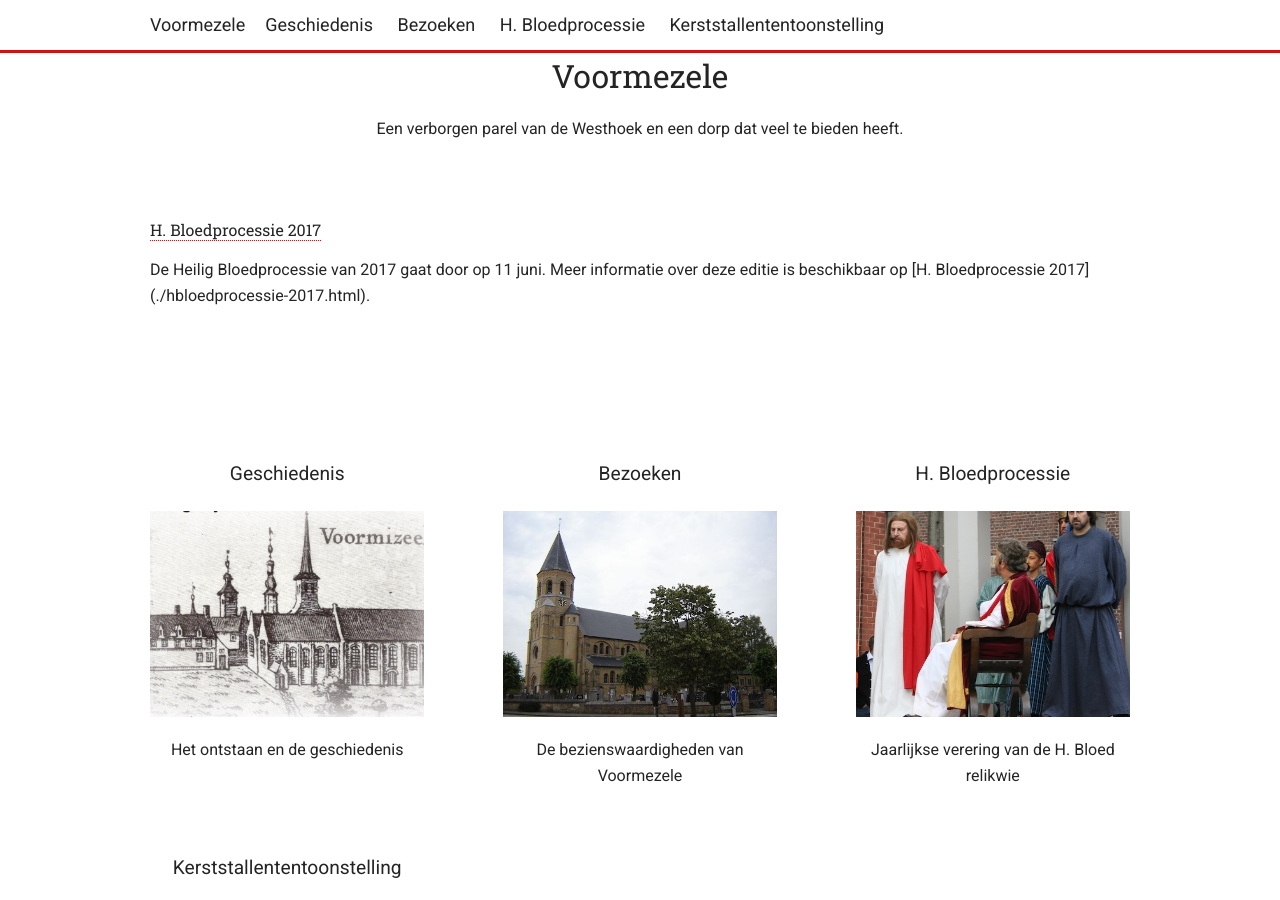
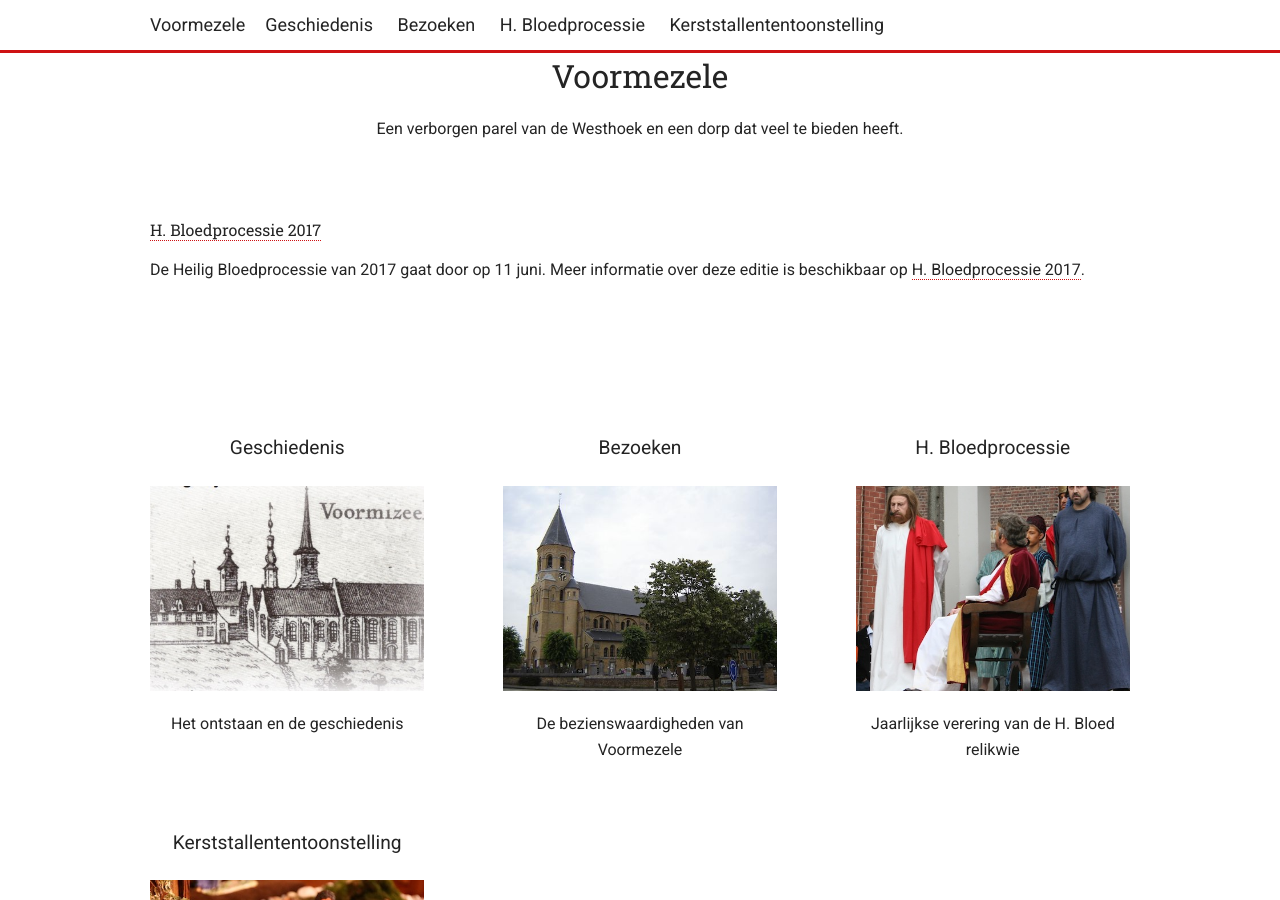
Before and after one commit to dannycuvelier/voormezele.github.io, a Jekyll site: the page built from index.html, in a window 1280 px wide and 900 px high, scrolled down 575 px. Built offline with Jekyll 4.4.1, drawn with Linux system fonts in a browser that asks for light colours.

Commit message:
markdownify the description to allow urls

```diff
--- a/index.html
+++ b/index.html
@@ -10,7 +10,7 @@ subtext: Een verborgen parel van de Westhoek en een dorp dat veel te bieden heef
     {% for announcement in site.data.announcements %}
     <div class="announcement">
         <h4><a href="{{ site.url }}{{ announcement.link }}">{{ announcement.title }}</a></h4>
-        <p>{{ announcement.description }}</p>
+        <p>{{ announcement.description|markdownify }}</p>
     </div>
     {% endfor %}
 </div>
```
